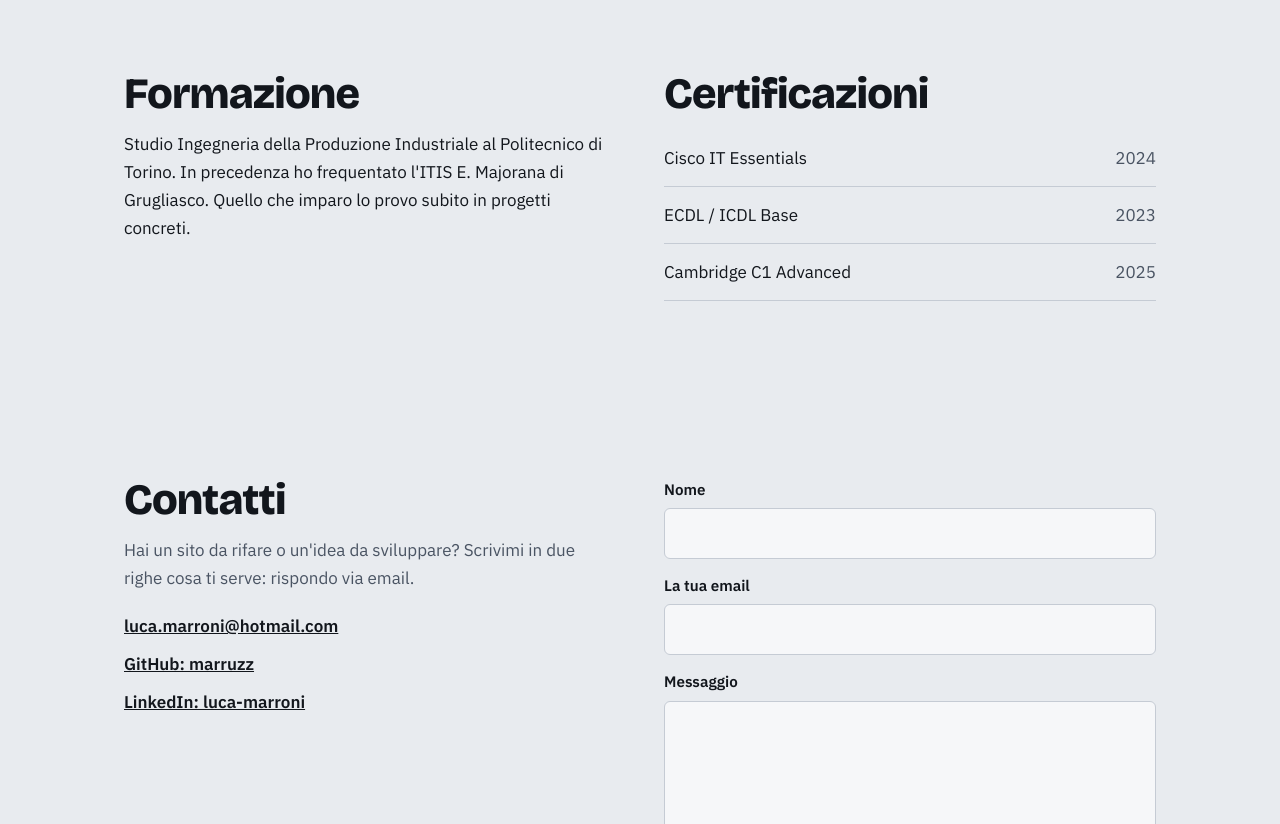
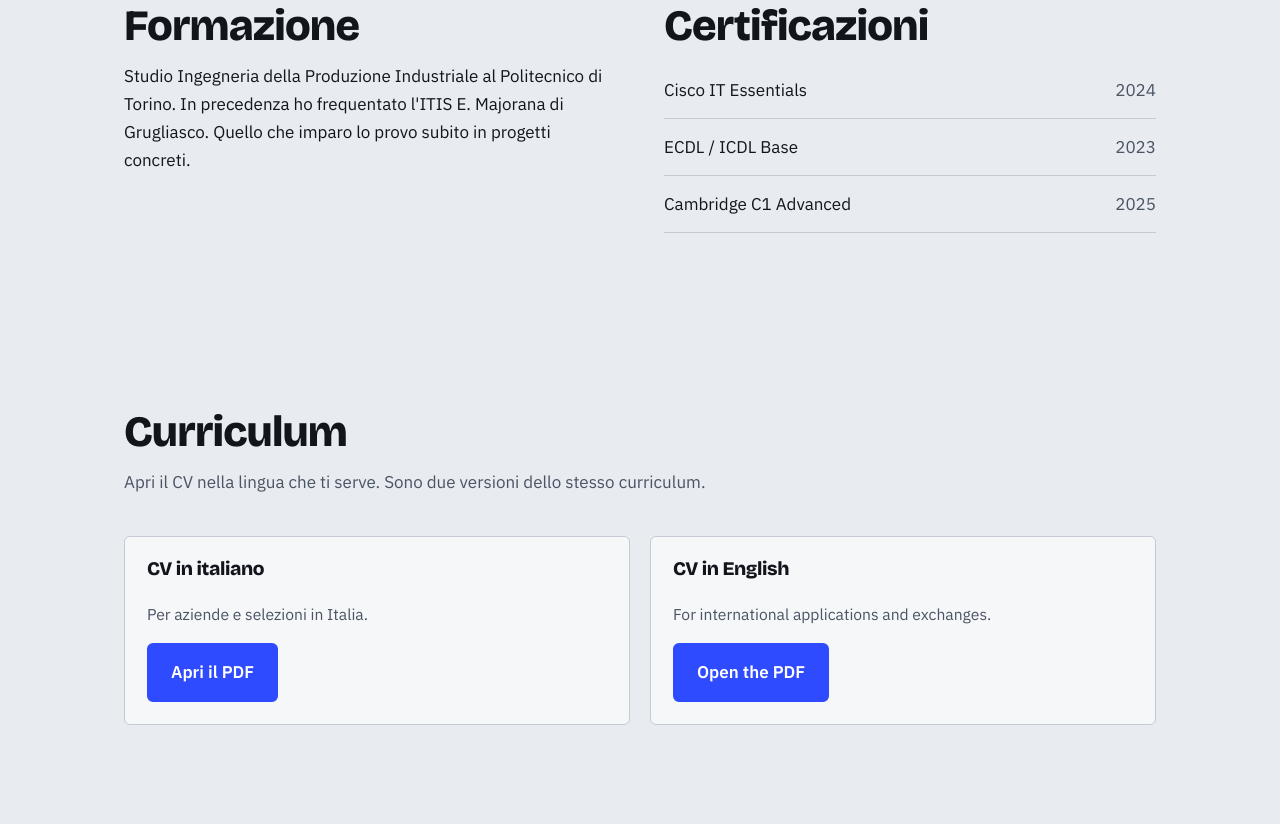
Before and after one commit to Marruzz/marruzz.github.io, a plain HTML site: page index.html in a window 1280 px wide. Shown: the part 1976-2800 px from the top of the page. Drawn offline with nearby package versions, Linux system fonts and the light colour scheme.

Commit message:
Aggiunta cv

```diff
--- a/index.html
+++ b/index.html
@@ -19,7 +19,7 @@
 <link rel="preconnect" href="https://fonts.gstatic.com" crossorigin>
 <link href="https://fonts.googleapis.com/css2?family=Bricolage+Grotesque:opsz,wght@12..96,500;12..96,800&family=IBM+Plex+Sans:wght@400;500;600&display=swap" rel="stylesheet">
 <script type="application/ld+json">
-{"@context":"https://schema.org","@type":"Person","name":"Luca Marroni","url":"https://marruzz.github.io/","jobTitle":"Sviluppatore web","affiliation":{"@type":"CollegeOrUniversity","name":"Politecnico di Torino"},"email":"mailto:luca.marroni@hotmail.com","address":{"@type":"PostalAddress","addressLocality":"Torino","addressRegion":"Piemonte","addressCountry":"IT"},"sameAs":["https://github.com/marruzz","https://linkedin.com/in/luca-marroni"],"knowsLanguage":["it","en","fr"]}
+{"@context":"https://schema.org","@type":"Person","name":"Luca Marroni","url":"https://marruzz.github.io/","jobTitle":"Sviluppatore web","affiliation":{"@type":"CollegeOrUniversity","name":"Politecnico di Torino"},"email":"mailto:luca.marroni.07@outlook.com","address":{"@type":"PostalAddress","addressLocality":"Torino","addressRegion":"Piemonte","addressCountry":"IT"},"sameAs":["https://github.com/marruzz","https://linkedin.com/in/luca-marroni"],"knowsLanguage":["it","en","fr"]}
 </script>
 <script>try{var t=localStorage.getItem('theme');if(t==='dark'||(!t&&matchMedia('(prefers-color-scheme: dark)').matches))document.documentElement.dataset.theme='dark'}catch(e){}</script>
 <link rel="stylesheet" href="style.css">
@@ -34,6 +34,7 @@
     <li><a href="#progetti">Progetti</a></li>
     <li><a href="#competenze">Competenze</a></li>
     <li><a href="#percorso">Percorso</a></li>
+    <li><a href="#cv">CV</a></li>
     <li><a href="#contatti">Contatti</a></li>
    </ul>
   </nav>
@@ -97,7 +98,6 @@
 <section id="competenze">
  <div class="wrap">
   <h2 class="rv">Competenze</h2>
-  <p class="lead rv">Livelli dichiarati con onestà: so cosa so fare e cosa sto ancora imparando.</p>
   <div class="grid rv">
    <div class="box"><h3>Front-end</h3><dl><dt>HTML5</dt><dd>Intermedio</dd><dt>CSS3</dt><dd>Intermedio</dd><dt>JavaScript</dt><dd>Intermedio</dd><dt>Angular</dt><dd>Primi passi</dd></dl></div>
    <div class="box"><h3>Back-end</h3><dl><dt>C#</dt><dd>Base</dd><dt>Python</dt><dd>Base</dd><dt>MySQL</dt><dd>Base</dd><dt>Node.js</dt><dd>Primi passi</dd></dl></div>
@@ -123,13 +123,32 @@
  </div>
 </section>
 
+<section id="cv">
+ <div class="wrap">
+  <h2 class="rv">Curriculum</h2>
+  <p class="lead rv">Apri il CV nella lingua che ti serve. Sono due versioni dello stesso curriculum.</p>
+  <div class="grid cvs rv">
+   <div class="box">
+    <h3>CV in italiano</h3>
+    <p>Per aziende e selezioni in Italia.</p>
+    <a class="btn p" href="Luca Marroni - CV Ita.pdf" target="_blank" rel="noopener">Apri il PDF</a>
+   </div>
+   <div class="box" lang="en">
+    <h3>CV in English</h3>
+    <p>For international applications and exchanges.</p>
+    <a class="btn p" href="Luca Marroni - CV Eng.pdf" target="_blank" rel="noopener">Open the PDF</a>
+   </div>
+  </div>
+ </div>
+</section>
+
 <section id="contatti">
  <div class="wrap two">
   <div class="rv">
    <h2>Contatti</h2>
    <p class="lead" style="margin-bottom:0">Hai un sito da rifare o un'idea da sviluppare? Scrivimi in due righe cosa ti serve: rispondo via email.</p>
    <div class="links">
-    <a href="mailto:luca.marroni@hotmail.com">luca.marroni@hotmail.com</a>
+    <a href="mailto:luca.marroni.07@outlook.com">luca.marroni.07@outlook.com</a>
     <a href="https://github.com/marruzz" rel="noopener" target="_blank">GitHub: marruzz</a>
     <a href="https://linkedin.com/in/luca-marroni" rel="noopener" target="_blank">LinkedIn: luca-marroni</a>
    </div>
@@ -182,7 +201,7 @@
   e.preventDefault();
   var f=e.target,n=f.n.value.trim(),em=f.e.value.trim(),t=f.m.value.trim(),o=$('#msg');
   if(!n||!/^[^\s@]+@[^\s@]+\.[^\s@]+$/.test(em)||t.length<10){o.textContent='Controlla i campi: serve il nome, un\'email valida e un messaggio di almeno 10 caratteri.';return}
-  location.href='mailto:luca.marroni@hotmail.com?subject='+encodeURIComponent('Contatto dal sito: '+n)+'&body='+encodeURIComponent(t+'\n\n'+n+' ('+em+')');
+  location.href='mailto:luca.marroni.07@outlook.com?subject='+encodeURIComponent('Contatto dal sito: '+n)+'&body='+encodeURIComponent(t+'\n\n'+n+' ('+em+')');
   o.textContent='Ho aperto la tua app di posta. Premi Invia per mandare il messaggio.';
  });
  $('#y').textContent=new Date().getFullYear();
--- a/style.css
+++ b/style.css
@@ -53,6 +53,9 @@ h2{font-size:clamp(1.9rem,4vw,2.7rem);margin-bottom:12px}
 .box h3{font-size:1.2rem;margin-bottom:12px}
 .box dl{display:grid;grid-template-columns:1fr auto;gap:8px 12px;font-size:.98rem}
 .box dd{color:var(--muted);text-align:right;margin:0}
+.cvs .box{display:grid;gap:10px;align-content:start}
+.cvs .box p{color:var(--muted);font-size:.98rem}
+.cvs .btn{justify-self:start;margin-top:6px}
 .two{display:grid;grid-template-columns:1fr 1fr;gap:48px}
 @media(max-width:760px){.two{grid-template-columns:1fr;gap:32px}}
 .list{list-style:none;padding:0}
```
Also changed, not shown: 2 other files.
